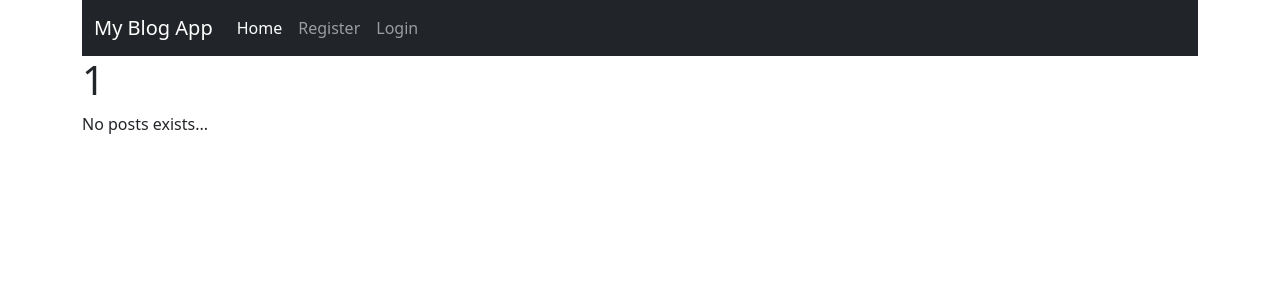
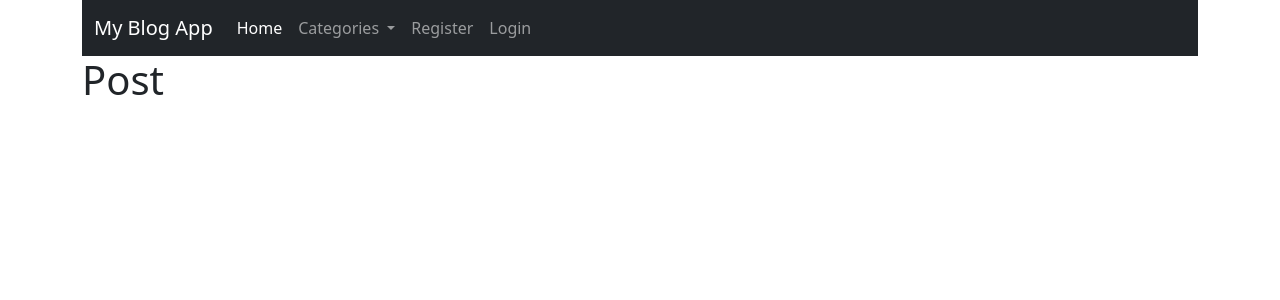
Before and after one commit to Gaurav41/django_blog, a Django app: page /category/1 in a window 1280 px wide. Shown: the top 300 px of the page. Run offline with Django 3.2, Linux system fonts and the light colour scheme; data comes from the database, SQL or seed files in the repository; both versions use the stored data as it was after the commit.

Commit message:
Category dropdown added to navbar

```diff
--- a/Blog/blogapp/forms.py
+++ b/Blog/blogapp/forms.py
@@ -5,12 +5,12 @@
 
 # choices = [('coding','coding'),('lifestyle','lifestyle'),('sport','sport'),('health','health'),]
 choices = Category.objects.all().values_list('name','name')
-print(choices)
+# print(choices)
 choices_list=[]
 
 for item in choices:
     choices_list.append(item)
-print(choices_list)
+# print(choices_list)
 
 
 
--- a/Blog/blogapp/templates/blogapp/base.html
+++ b/Blog/blogapp/templates/blogapp/base.html
@@ -23,6 +23,20 @@
             <li class="nav-item">
               <a class="nav-link active" aria-current="page" href="{% url 'home' %}">Home</a>
             </li>
+            {% if categories %}
+            <li class="nav-item dropdown">
+              <a class="nav-link dropdown-toggle" href="#" id="navbarDropdown" role="button" data-bs-toggle="dropdown" aria-expanded="false">
+                Categories
+              </a>
+              <ul class="dropdown-menu" aria-labelledby="navbarDropdown">
+                {% for cat in categories %}
+                  <li><a class="dropdown-item" href="{% url 'category' cat|slugify %}">{{cat}}</a></li>
+                {% endfor %}
+              </ul>
+            </li>
+            {% endif %}
+
+
             {% if user.is_authenticated %}
               <li class="nav-item">
                 <a class="nav-link" href="{% url 'add_post' %}">Add Post</a>
@@ -30,6 +44,7 @@
               <li class="nav-item">
                 <a class="nav-link" href="{% url 'add_category' %}">Add Category</a>
               </li>
+
               <li class="nav-item">
                 <a class="nav-link" href="{% url 'logout' %}">Logout</a>
               </li>
--- a/Blog/blogapp/urls.py
+++ b/Blog/blogapp/urls.py
@@ -7,5 +7,6 @@
     path('add_category/',views.AddCategoryView.as_view(),name="add_category" ),
     path('article/edit/<int:pk>',views.EditPostView.as_view(),name="edit_post" ),
     path('article/delete/<int:pk>',views.DeletePostView.as_view(),name="delete_post" ),
-    path('category/<str:cats>',views.CategoryView,name="category" ),
+    # path('category/<str:cats>',views.CategoryView,name="category" ),
+    path('category/<str:cats>',views.CategoryView.as_view(),name="category" ),
 ]
--- a/Blog/blogapp/views.py
+++ b/Blog/blogapp/views.py
@@ -16,6 +16,11 @@
     template_name = 'blogapp/home.html'
     # ordering = ['-id']
     ordering = ['-publish_date']
+    def get_context_data(self,*args, **kwargs):
+        context = super().get_context_data(*args,**kwargs)
+        context['categories']= Category.objects.all()
+        return context
+
 
 class ArticleView(DetailView):
     model = Post
@@ -46,7 +51,24 @@
     fields = '__all__'
 
 
-def CategoryView(request,cats):
-    cats = cats.replace('-',' ')
-    category_posts = Post.objects.filter(category=cats).order_by("-publish_date")
-    return render(request,'blogapp/categories.html',{'category':cats.title(),'category_posts':category_posts})
+# def CategoryView(request,cats):
+#     cats = cats.replace('-',' ')
+#     category_posts = Post.objects.filter(category=cats).order_by("-publish_date")
+#     return render(request,'blogapp/categories.html',{'category':cats.title(),'category_posts':category_posts})
+
+
+class CategoryView(ListView):
+    model = Post
+    template_name = 'blogapp/home.html'
+    # ordering = ['-id']
+    ordering = ['-publish_date']
+
+    def get_queryset(self,*args, **kwargs):
+        cats = self.kwargs['cats'].replace('-',' ')
+        category_posts = Post.objects.filter(category=cats).order_by("-publish_date")
+        return category_posts
+
+    def get_context_data(self,*args, **kwargs):
+        context = super().get_context_data(*args,**kwargs)
+        context['categories']= Category.objects.all()
+        return context
```
Also changed, not shown: Blog/blogapp/templates/blogapp/home.html (line endings or trailing spaces), Blog/db.sqlite3.
